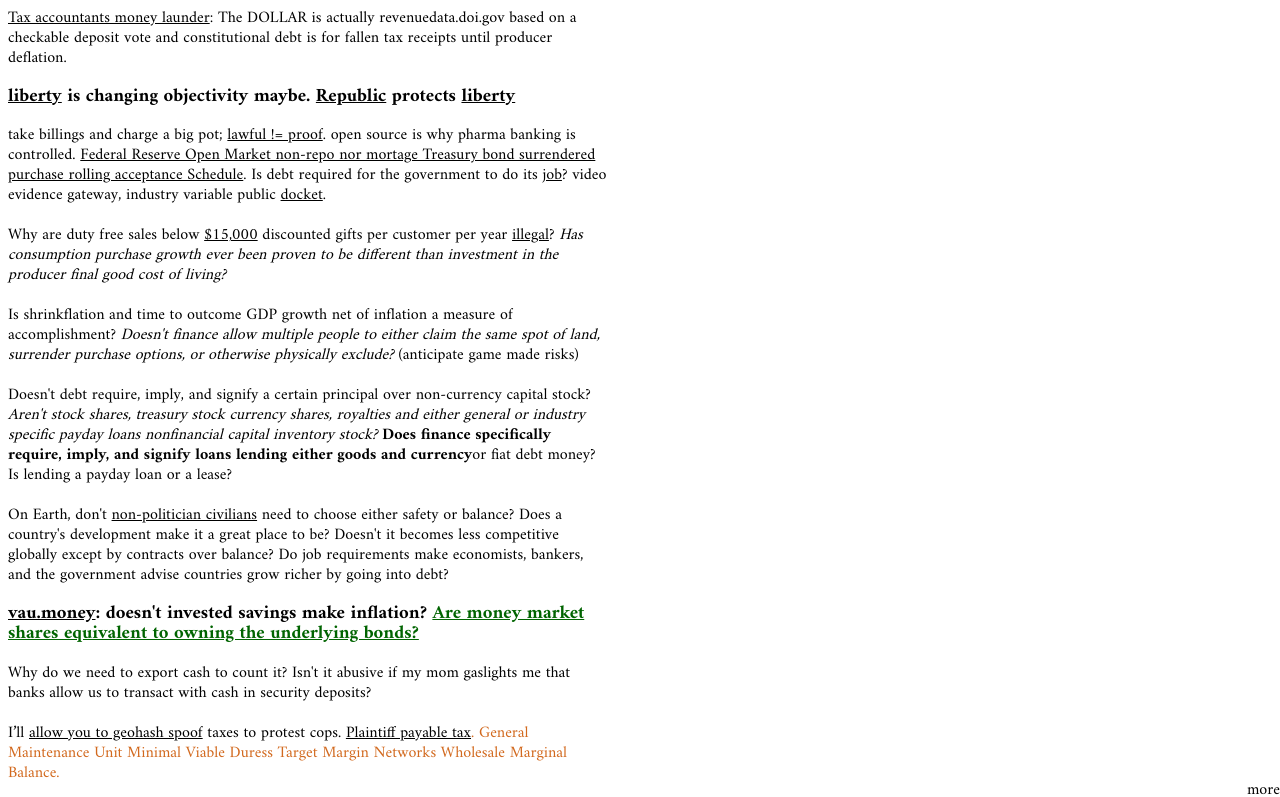
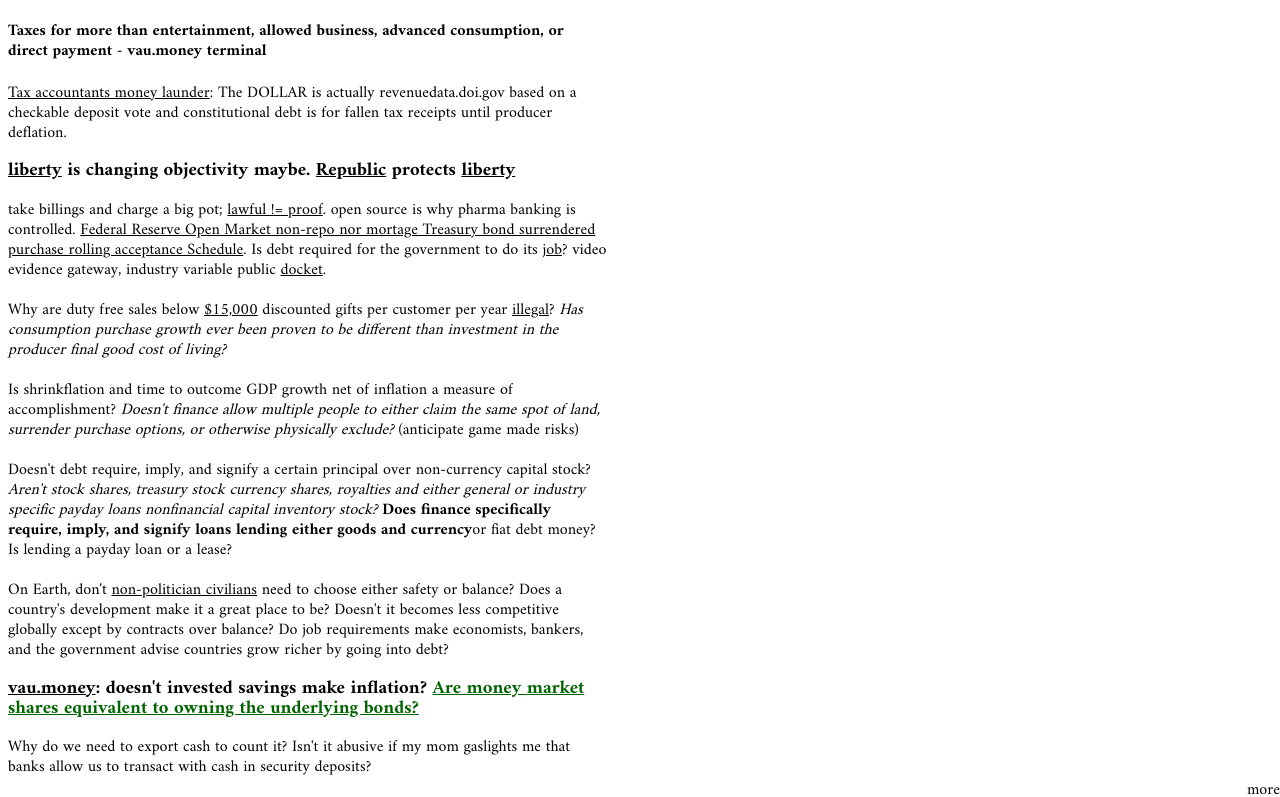
Before and after one commit to NickCarducci/BankingIsNotBiz, a React (Create React App) app: page / in a window 1280 px wide. Shown: the top 797 px of the page. Built offline with nearby package versions, Linux system fonts and the light colour scheme.

Commit message:
Update Basic.js

```diff
--- a/src/Basic.js
+++ b/src/Basic.js
@@ -133,6 +133,10 @@
           position: "relative"
         }}
       >
+        <h4>
+          Taxes for more than entertainment, allowed business, advanced
+          consumption, or direct payment - vau.money terminal
+        </h4>
         <a href="https://occupywall.us">Tax accountants money launder</a>: The
         DOLLAR is actually revenuedata.doi.gov based on a checkable deposit vote
         and constitutional debt is for fallen tax receipts until producer
```
